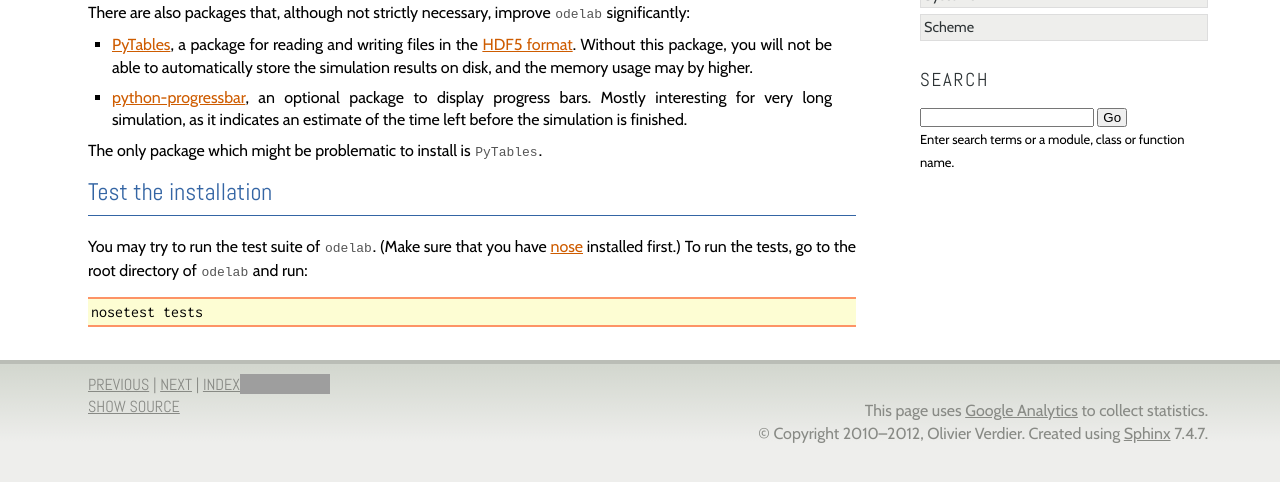
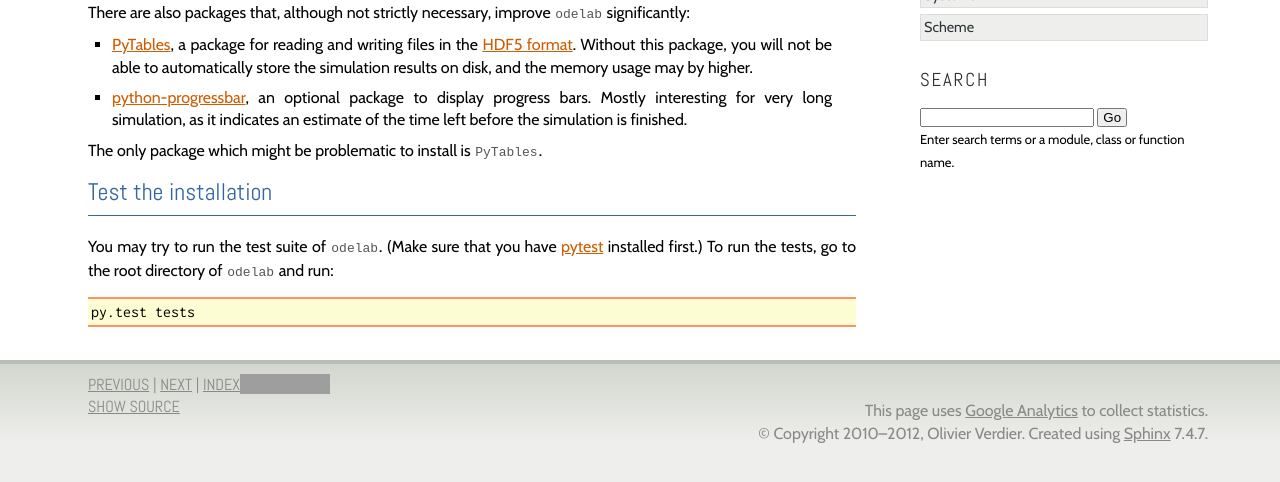
Before and after one commit to olivierverdier/odelab, a Sphinx documentation site: the page built from doc/rst/install.rst, in a window 1280 px wide, cut to the strip 324-806 px from the top of the page. Built offline with Sphinx 7.4.7, drawn with Linux system fonts in a browser that asks for light colours; grey boxes are pictures that could not be loaded.

Commit message:
really get rid of nose

```diff
--- a/doc/rst/install.rst
+++ b/doc/rst/install.rst
@@ -34,11 +34,11 @@ Test the installation
 =====================
 
 You may try to run the test suite of |project|.
-(Make sure that you have `nose`_ installed first.)
+(Make sure that you have `pytest`_ installed first.)
 To run the tests, go to the root directory of |project| and run:
 
 .. code-block:: sh
 
-    nosetest tests
+    py.test tests
 
-.. _nose: http://readthedocs.org/docs/nose/en/latest/
+.. _pytest: http://pytest.org/latest/
```
Also changed, not shown: 3 other files.
